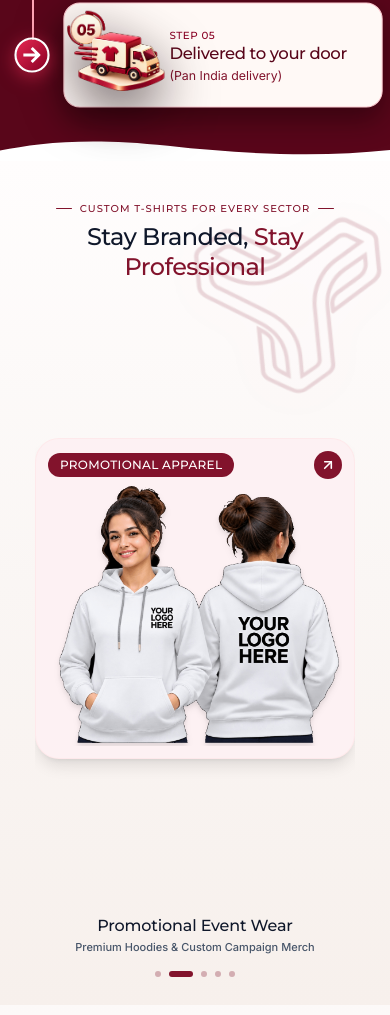
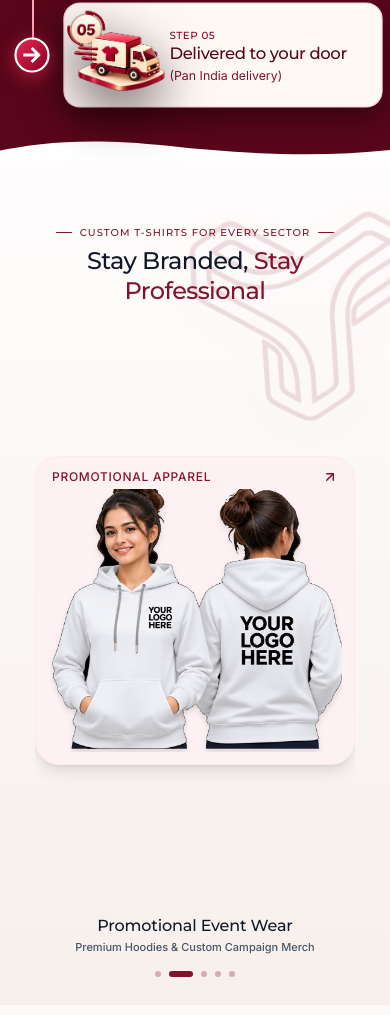
Before and after one commit to zavyxinfotech/Teeszone_website_frontend, a React (Vite) app: page / in a window 390 px wide. Shown: the part 2789-3804 px from the top of the page. Built offline with nearby package versions, Linux system fonts and the light colour scheme.

Commit message:
Fix sector showcase header visibility, center background emblem, enlarge outer card images, show full names without background, and clean top-right arrow

```diff
--- a/src/pages/Home/components/SectorShowcase.tsx
+++ b/src/pages/Home/components/SectorShowcase.tsx
@@ -97,17 +97,16 @@ export const SectorShowcase: React.FC = () => {
     offset: ['start start', 'end end'],
   });
 
-  // Stage 1 (0.00 - 0.28): Title centered & enlarged with emblem watermark on right side
-  // Stage 2 (0.28 - 0.48): Title decreases in size & moves to top position, watermark rotates & fades
+  // Stage 1 (0.00 - 0.28): Title centered & enlarged with emblem watermark
+  // Stage 2 (0.28 - 0.48): Title decreases in size & moves to top position with safe navbar clearance
   // Stage 3 (0.48 - 0.88): Other cards move out from behind center card into arc
-  const headerY = useTransform(desktopScrollProgress, [0, 0.24, 0.46], [140, 140, 0]);
-  const headerScale = useTransform(desktopScrollProgress, [0, 0.24, 0.46], [1.38, 1.38, 1.0]);
+  const headerY = useTransform(desktopScrollProgress, [0, 0.24, 0.46], [90, 90, 0]);
+  const headerScale = useTransform(desktopScrollProgress, [0, 0.24, 0.46], [1.32, 1.32, 1.0]);
 
-  // TeesZone emblem logo watermark: larger size, kept within section height, preserving rotation & scaling animation
-  const watermarkOpacity = useTransform(desktopScrollProgress, [0, 0.12, 0.32, 0.48], [0, 0.28, 0.28, 0.10]);
-  const watermarkScale = useTransform(desktopScrollProgress, [0, 0.24, 0.48], [0.9, 1.08, 0.92]);
-  const watermarkRotate = useTransform(desktopScrollProgress, [0, 0.28, 0.48], [-35, 0, 15]);
-  const watermarkX = useTransform(desktopScrollProgress, [0, 0.24], [40, 0]);
+  // TeesZone emblem logo watermark: positioned higher up and towards center, keeping smooth rotation and scale
+  const watermarkOpacity = useTransform(desktopScrollProgress, [0, 0.12, 0.32, 0.48], [0, 0.25, 0.25, 0.12]);
+  const watermarkScale = useTransform(desktopScrollProgress, [0, 0.24, 0.48], [0.92, 1.08, 0.95]);
+  const watermarkRotate = useTransform(desktopScrollProgress, [0, 0.28, 0.48], [-25, 0, 15]);
 
   // Center card (Index 2 - Corporate Sector)
   const centerCardOpacity = useTransform(desktopScrollProgress, [0, 0.24, 0.44], [0, 0, 1]);
@@ -132,7 +131,6 @@ export const SectorShowcase: React.FC = () => {
 
   // ========================================================
   // MOBILE PINNED SCROLL ANIMATION
-  // Pins the mobile view until all 5 products are shown via scroll
   // ========================================================
   const mobileContainerRef = useRef<HTMLDivElement>(null);
   const { scrollYProgress: mobileScrollProgress } = useScroll({
@@ -158,9 +156,9 @@ export const SectorShowcase: React.FC = () => {
   const activeMobileCard = sectorCards[mobileIndex];
 
   // Mobile TeesZone watermark transforms
-  const mobileWatermarkOpacity = useTransform(mobileScrollProgress, [0, 0.2, 0.8, 1], [0.18, 0.26, 0.26, 0.18]);
-  const mobileWatermarkRotate = useTransform(mobileScrollProgress, [0, 1], [-20, 25]);
-  const mobileWatermarkScale = useTransform(mobileScrollProgress, [0, 0.5, 1], [0.95, 1.08, 0.95]);
+  const mobileWatermarkOpacity = useTransform(mobileScrollProgress, [0, 0.2, 0.8, 1], [0.15, 0.22, 0.22, 0.15]);
+  const mobileWatermarkRotate = useTransform(mobileScrollProgress, [0, 1], [-15, 20]);
+  const mobileWatermarkScale = useTransform(mobileScrollProgress, [0, 0.5, 1], [0.95, 1.05, 0.95]);
 
   return (
     <section className="relative w-full bg-gradient-to-b from-[#FFFDFD] via-[#FAF6F4] to-[#F7F0EC] text-charcoal-900 select-none">
@@ -169,34 +167,33 @@ export const SectorShowcase: React.FC = () => {
       {/* DESKTOP VIEW: Pinned Scroll Experience */}
       {/* ======================================================== */}
       <div ref={desktopContainerRef} className="hidden md:block relative h-[250vh]">
-        <div className="sticky top-0 h-screen w-full flex flex-col justify-center items-center overflow-hidden bg-gradient-to-b from-[#FFFDFD] via-[#FAF6F4] to-[#F7F0EC] px-4 sm:px-6 lg:px-8">
+        <div className="sticky top-0 h-screen w-full flex flex-col justify-center items-center overflow-hidden bg-gradient-to-b from-[#FFFDFD] via-[#FAF6F4] to-[#F7F0EC] px-4 sm:px-6 lg:px-8 pt-20 sm:pt-24 lg:pt-28 pb-6">
 
-          {/* Background Ambient TeesZone Emblem Watermark (Increased size, fits within section height, keeps animation) */}
+          {/* Background Ambient TeesZone Emblem Watermark: Aligned towards top and center */}
           <motion.div
             style={{
               opacity: watermarkOpacity,
               scale: watermarkScale,
               rotate: watermarkRotate,
-              x: watermarkX,
             }}
-            className="absolute right-4 lg:right-16 top-1/2 -translate-y-1/2 pointer-events-none select-none z-0 w-[300px] lg:w-[380px] xl:w-[440px] max-h-[75vh] flex items-center justify-center"
+            className="absolute left-1/2 -translate-x-1/2 top-10 sm:top-14 lg:top-16 pointer-events-none select-none z-0 w-[380px] sm:w-[460px] lg:w-[520px] max-h-[58vh] flex items-center justify-center"
           >
             <img
               src="/assets/logo/teeszone-emblem.png"
               alt="TeesZone Logo Emblem"
-              className="w-full h-full object-contain filter drop-shadow-[0_8px_24px_rgba(130,19,44,0.08)]"
+              className="w-full h-full object-contain filter drop-shadow-[0_10px_30px_rgba(130,19,44,0.06)]"
             />
           </motion.div>
 
           <div className="w-full max-w-[1280px] mx-auto flex flex-col items-center justify-center relative z-10">
 
-            {/* SECTION HEADER: Starts enlarged at center, then shrinks & moves to top on scroll */}
+            {/* SECTION HEADER: Fully visible with safe navbar clearance */}
             <motion.div
               style={{ y: headerY, scale: headerScale }}
-              className="text-center max-w-3xl mx-auto mb-5 sm:mb-7 relative z-20 origin-center"
+              className="text-center max-w-3xl mx-auto mb-4 sm:mb-6 relative z-20 origin-center"
             >
               {/* Eyebrow */}
-              <div className="flex items-center justify-center gap-2.5 mb-2.5 mx-auto">
+              <div className="flex items-center justify-center gap-2.5 mb-2 mx-auto">
                 <span className="w-5 h-[1.5px] bg-[#82132C] rounded-full inline-block" />
                 <span className="text-[11px] sm:text-xs font-heading font-extrabold uppercase tracking-widest text-[#82132C]">
                   Custom T-Shirts For Every Sector
@@ -205,18 +202,18 @@ export const SectorShowcase: React.FC = () => {
               </div>
 
               {/* Main Title */}
-              <h2 className="text-3xl sm:text-4xl md:text-[46px] font-heading font-black tracking-tight leading-[1.12] text-charcoal-900">
+              <h2 className="text-3xl sm:text-4xl md:text-[44px] font-heading font-black tracking-tight leading-[1.12] text-charcoal-900">
                 Stay Branded, <span className="text-[#82132C]">Stay Professional</span>
               </h2>
 
               {/* Subtitle */}
-              <p className="text-xs sm:text-sm text-charcoal-600 font-normal mt-2.5 max-w-2xl leading-relaxed mx-auto">
+              <p className="text-xs sm:text-[13px] text-charcoal-600 font-normal mt-1.5 max-w-2xl leading-relaxed mx-auto">
                 Engineered uniforms and custom apparel specifically crafted for your industry's standards, complete with high-definition embroidery and durable fabric weaves.
               </p>
             </motion.div>
 
             {/* CARDS CONTAINER: Exact card heights and stepped arch alignment preserved */}
-            <div className="flex items-start justify-center gap-2.5 sm:gap-3 lg:gap-3.5 pt-2 pb-6 relative z-10 max-w-[1100px] mx-auto w-full">
+            <div className="flex items-start justify-center gap-2.5 sm:gap-3 lg:gap-3.5 pt-1 pb-4 relative z-10 max-w-[1100px] mx-auto w-full">
               {sectorCards.map((sector, index) => {
                 const isHero = sector.id === 'corporate-sector';
                 const isHovered = hoveredIndex === index;
@@ -278,27 +275,31 @@ export const SectorShowcase: React.FC = () => {
                       }`}
                       style={{ backgroundColor: sector.bg }}
                     >
-                      {/* Top Bar: Sector Name in Increased Size + Explore Button at Top Right Corner */}
-                      <div className="relative w-full flex items-center justify-between z-10 gap-1 pt-0.5 px-0.5">
-                        <span className="px-2 sm:px-2.5 py-0.5 rounded-full bg-[#82132C] text-white font-heading font-black text-[9.5px] sm:text-[11px] lg:text-[11.5px] tracking-wide uppercase shadow-xs whitespace-nowrap truncate max-w-[78%]">
+                      {/* Top Bar: Sector Name (No background color, full name, increased size, medium weight, new font style) + Arrow (No background) */}
+                      <div className="relative w-full flex items-start justify-between z-10 gap-1 pt-0.5 px-0.5">
+                        <span className="text-[11.5px] sm:text-[12.5px] lg:text-[13px] font-sans font-medium tracking-[0.06em] text-[#82132C] uppercase leading-tight">
                           {sector.badge}
                         </span>
 
-                        {/* Dedicated Circular Explore Button at Top Right Corner */}
+                        {/* Top-Right Arrow without background */}
                         <div
                           aria-label={`Explore ${sector.title}`}
-                          className="w-6 h-6 sm:w-6.5 sm:h-6.5 rounded-full bg-[#82132C] text-white flex items-center justify-center shrink-0 shadow-xs transition-transform duration-300 group-hover:scale-115 group-hover:bg-[#6c0f24]"
+                          className="pt-0.5 shrink-0 transition-transform duration-300 group-hover:translate-x-0.5 group-hover:-translate-y-0.5"
                         >
-                          <ArrowRight className="w-3.5 h-3.5 -rotate-45 stroke-[2.4]" />
+                          <ArrowRight className="w-4 h-4 -rotate-45 stroke-[2.2] text-[#82132C] group-hover:text-[#660018]" />
                         </div>
                       </div>
 
-                      {/* Model Cutout Image (Lossless PNG, Decreased Gap to Name Header) */}
+                      {/* Model Cutout Image: Enlarged for outer cards (except center image) */}
                       <div className="relative flex-1 w-full flex items-end justify-center overflow-hidden mt-0.5">
                         <img
                           src={sector.image}
                           alt={`${sector.title} custom apparel models`}
-                          className="w-full h-full object-contain object-bottom transition-transform duration-300 ease-out group-hover:scale-104"
+                          className={`w-full h-full object-contain object-bottom transition-transform duration-300 ease-out group-hover:scale-108 ${
+                            !isHero
+                              ? 'scale-125 sm:scale-130 origin-bottom'
+                              : 'scale-100'
+                          }`}
                           loading="lazy"
                         />
                       </div>
@@ -316,16 +317,16 @@ export const SectorShowcase: React.FC = () => {
       {/* MOBILE VIEW: Pinned Scroll Carousel */}
       {/* ======================================================== */}
       <div ref={mobileContainerRef} className="md:hidden relative h-[360vh]">
-        <div className="sticky top-0 h-screen w-full flex flex-col justify-between items-center overflow-hidden transition-colors duration-700 ease-out px-4 pt-10 pb-7 bg-gradient-to-b from-[#FFFDFD] via-[#FAF6F4] to-[#F7F0EC]">
+        <div className="sticky top-0 h-screen w-full flex flex-col justify-between items-center overflow-hidden transition-colors duration-700 ease-out px-4 pt-16 pb-7 bg-gradient-to-b from-[#FFFDFD] via-[#FAF6F4] to-[#F7F0EC]">
 
-          {/* Mobile Animated TeesZone Logo Emblem (Within section height, rotated & scaled) */}
+          {/* Mobile Animated TeesZone Logo Emblem (Positioned towards top & center) */}
           <motion.div
             style={{
               opacity: mobileWatermarkOpacity,
               scale: mobileWatermarkScale,
               rotate: mobileWatermarkRotate,
             }}
-            className="absolute right-2 top-16 pointer-events-none select-none z-0 w-[180px] sm:w-[220px] max-h-[35vh] flex items-center justify-center"
+            className="absolute left-1/2 -translate-x-1/2 top-14 pointer-events-none select-none z-0 w-[220px] sm:w-[260px] max-h-[35vh] flex items-center justify-center opacity-20"
           >
             <img
               src="/assets/logo/teeszone-emblem.png"
@@ -365,26 +366,26 @@ export const SectorShowcase: React.FC = () => {
                   className="w-full max-h-[360px] p-3 rounded-3xl flex flex-col justify-between overflow-hidden shadow-lg border border-rose-100/60"
                   style={{ backgroundColor: activeMobileCard.bg }}
                 >
-                  {/* Top Bar: Name Badge in increased size + Explore Button at Top Right */}
-                  <div className="w-full flex items-center justify-between z-10 mb-1">
-                    <span className="px-3 py-1 rounded-full bg-[#82132C] text-white font-heading font-black text-xs tracking-wide uppercase shadow-xs">
+                  {/* Top Bar: Name in increased size, no background color + Arrow with no background */}
+                  <div className="w-full flex items-center justify-between z-10 mb-1 px-1">
+                    <span className="text-xs sm:text-sm font-sans font-medium tracking-[0.06em] text-[#82132C] uppercase">
                       {activeMobileCard.badge}
                     </span>
 
                     <div
                       aria-label={`Explore ${activeMobileCard.title}`}
-                      className="w-7 h-7 rounded-full bg-[#82132C] text-white flex items-center justify-center shadow-xs"
+                      className="text-[#82132C] transition-transform duration-300"
                     >
-                      <ArrowRight className="w-4 h-4 -rotate-45 stroke-[2.4]" />
+                      <ArrowRight className="w-4 h-4 -rotate-45 stroke-[2.2] text-[#82132C]" />
                     </div>
                   </div>
 
-                  {/* Model Image (Decreased gap to name) */}
+                  {/* Model Image */}
                   <div className="relative flex-1 w-full flex items-end justify-center overflow-hidden">
                     <img
                       src={activeMobileCard.image}
                       alt={activeMobileCard.title}
-                      className="w-full max-h-[290px] object-contain object-bottom drop-shadow-md"
+                      className="w-full max-h-[290px] object-contain object-bottom drop-shadow-md scale-105 origin-bottom"
                       loading="eager"
                     />
                   </div>
```
